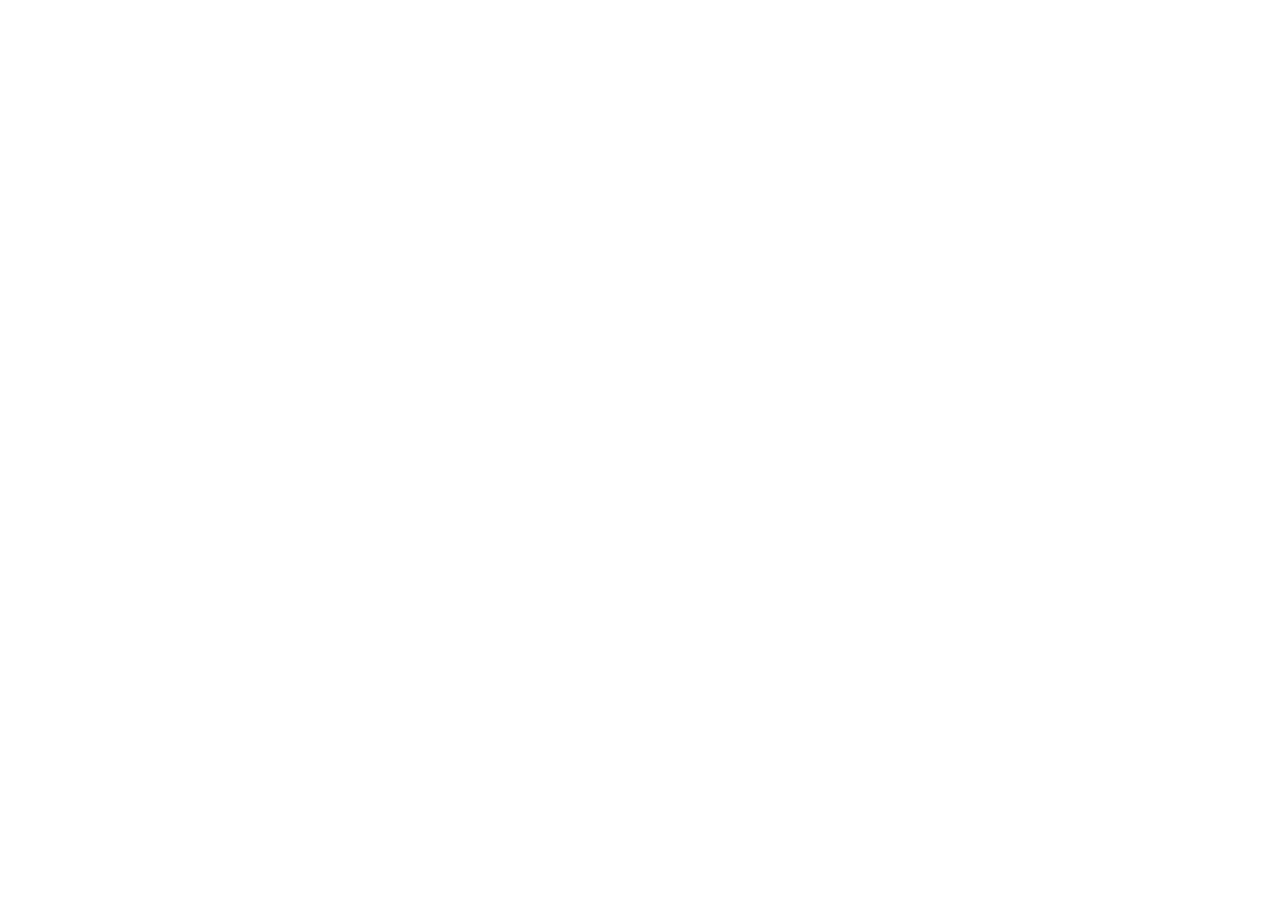
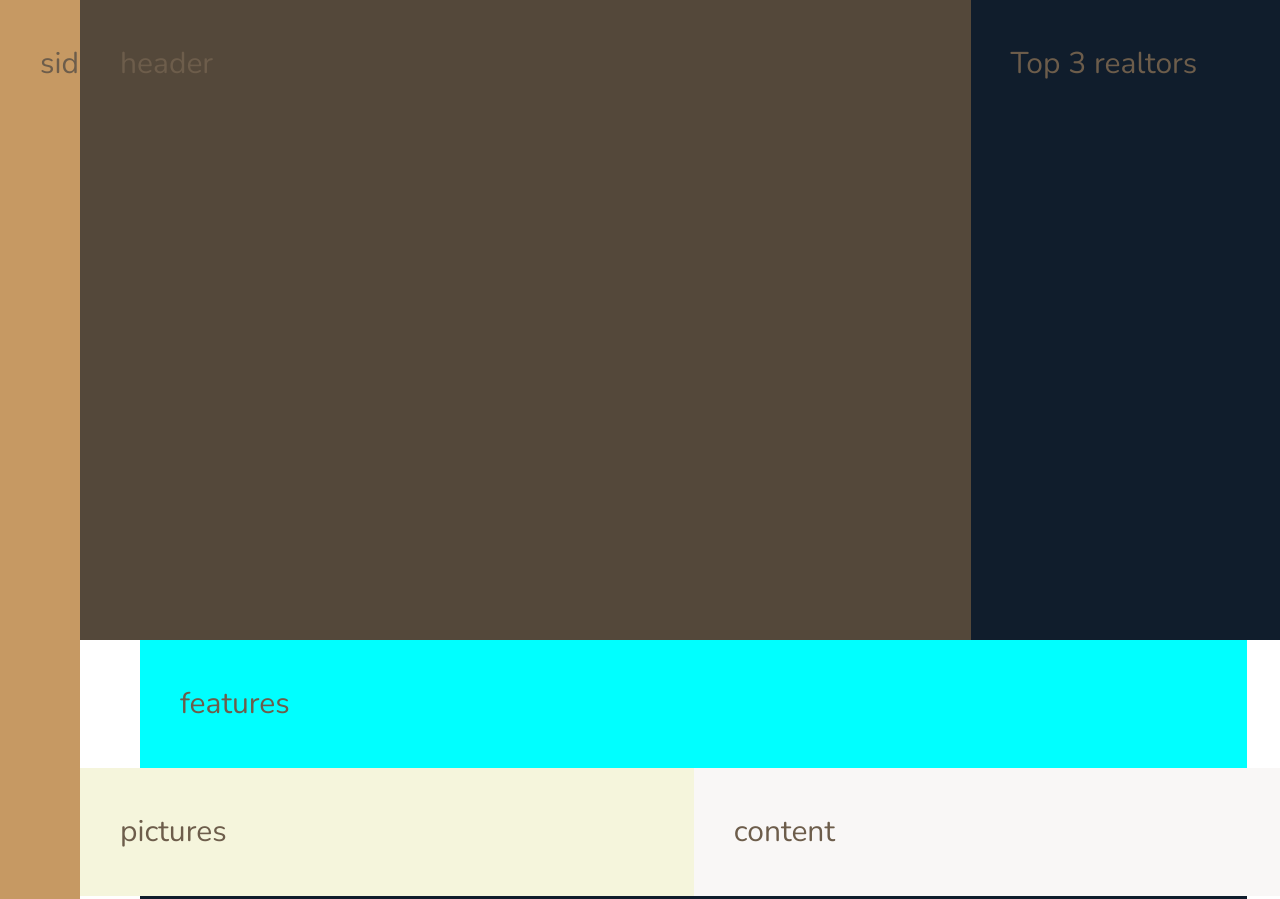
Before and after one commit to DominikKorpusik/nexter, a website: page index.html in a window 1280 px wide. Shown: the top 899 px of the page. Before the commit the page ends 800 px from the top, so only its background shows below. Drawn offline with nearby package versions, Linux system fonts and the light colour scheme; files that its build step writes are made by us from their sources.

Commit message:
Add all section with grid system.

```diff
--- a/index.html
+++ b/index.html
@@ -14,5 +14,23 @@
 
     <title>Nexter &mdash; your home, your freedom</title>
   </head>
-  <body class="container"></body>
+  <body class="container">
+    <div class="sidebar">sidebar</div>
+
+    <header class="header">header</header>
+
+    <div class="realtors">Top 3 realtors</div>
+
+    <section class="features">features</section>
+
+    <div class="story__pictures">pictures</div>
+
+    <div class="story__content">content</div>
+
+    <section class="homes">homes</section>
+
+    <section class="gallery">gallery</section>
+
+    <footer class="footer">footer</footer>
+  </body>
 </html>
--- a/sass/_base.scss
+++ b/sass/_base.scss
@@ -32,13 +32,18 @@ $font-display: "Josefin Sans", sans-serif;
 /* dark mode user-agent-styles */
 /* improves punctuation in supported browsers */
 html {
-  color-scheme: dark light;
+  // color-scheme: dark light;
   hanging-punctuation: first last;
+  font-size: 62.5%;
 }
 
 /* min body height */
 body {
   min-height: 100svh;
+  font-family: $font-primary;
+  color: $color-grey-dark-2;
+  font-weight: 300;
+  line-height: 1.6;
 }
 
 /* responsive images/videos */
@@ -67,3 +72,19 @@ li {
   max-width: var(--p-max-width, 65ch);
   text-wrap: pretty;
 }
+
+.container {
+  display: grid;
+  grid-template-rows: 80vh min-content auto 40vw repeat(3, min-content);
+  grid-template-columns:
+    [sidebar-start] 8rem [sidebar-end full-start] minmax(
+      6rem,
+      1fr
+    ) [center-start] repeat(8, [col-start] minmax(min-content, 14rem) [col-end])
+    [center-end] 1fr [full-end];
+
+  & > * {
+    padding: 40px;
+    font-size: 3rem;
+  }
+}
--- a/sass/_features.scss
+++ b/sass/_features.scss
@@ -0,0 +1,4 @@
+.features {
+  background-color: aqua;
+  grid-column: center-start / center-end;
+}
--- a/sass/_footer.scss
+++ b/sass/_footer.scss
@@ -0,0 +1,4 @@
+.footer {
+  background-color: $color-secondary;
+  grid-column: full-start / full-end;
+}
--- a/sass/_gallery.scss
+++ b/sass/_gallery.scss
@@ -0,0 +1,4 @@
+.gallery {
+  background-color: $color-grey-dark-1;
+  grid-column: full-start / full-end;
+}
--- a/sass/_header.scss
+++ b/sass/_header.scss
@@ -0,0 +1,4 @@
+.header {
+  background-color: $color-grey-dark-1;
+  grid-column: full-start / col-end 6;
+}
--- a/sass/_homes.scss
+++ b/sass/_homes.scss
@@ -0,0 +1,4 @@
+.homes {
+  background-color: $color-secondary;
+  grid-column: center-start / center-end;
+}
--- a/sass/_realtors.scss
+++ b/sass/_realtors.scss
@@ -0,0 +1,4 @@
+.realtors {
+  background-color: $color-secondary;
+  grid-column: col-start 7 / full-end;
+}
--- a/sass/_sidebar.scss
+++ b/sass/_sidebar.scss
@@ -0,0 +1,6 @@
+.sidebar {
+  background-color: $color-primary;
+
+  grid-column: sidebar-start / sidebar-end;
+  grid-row: 1 / -1;
+}
--- a/sass/_story.scss
+++ b/sass/_story.scss
@@ -0,0 +1,11 @@
+.story {
+  &__pictures {
+    background-color: beige;
+    grid-column: full-start / col-end 4;
+  }
+
+  &__content {
+    background-color: $color-grey-light-1;
+    grid-column: col-end 4 / full-end;
+  }
+}
```
Also changed, not shown: css/style.css (added).
